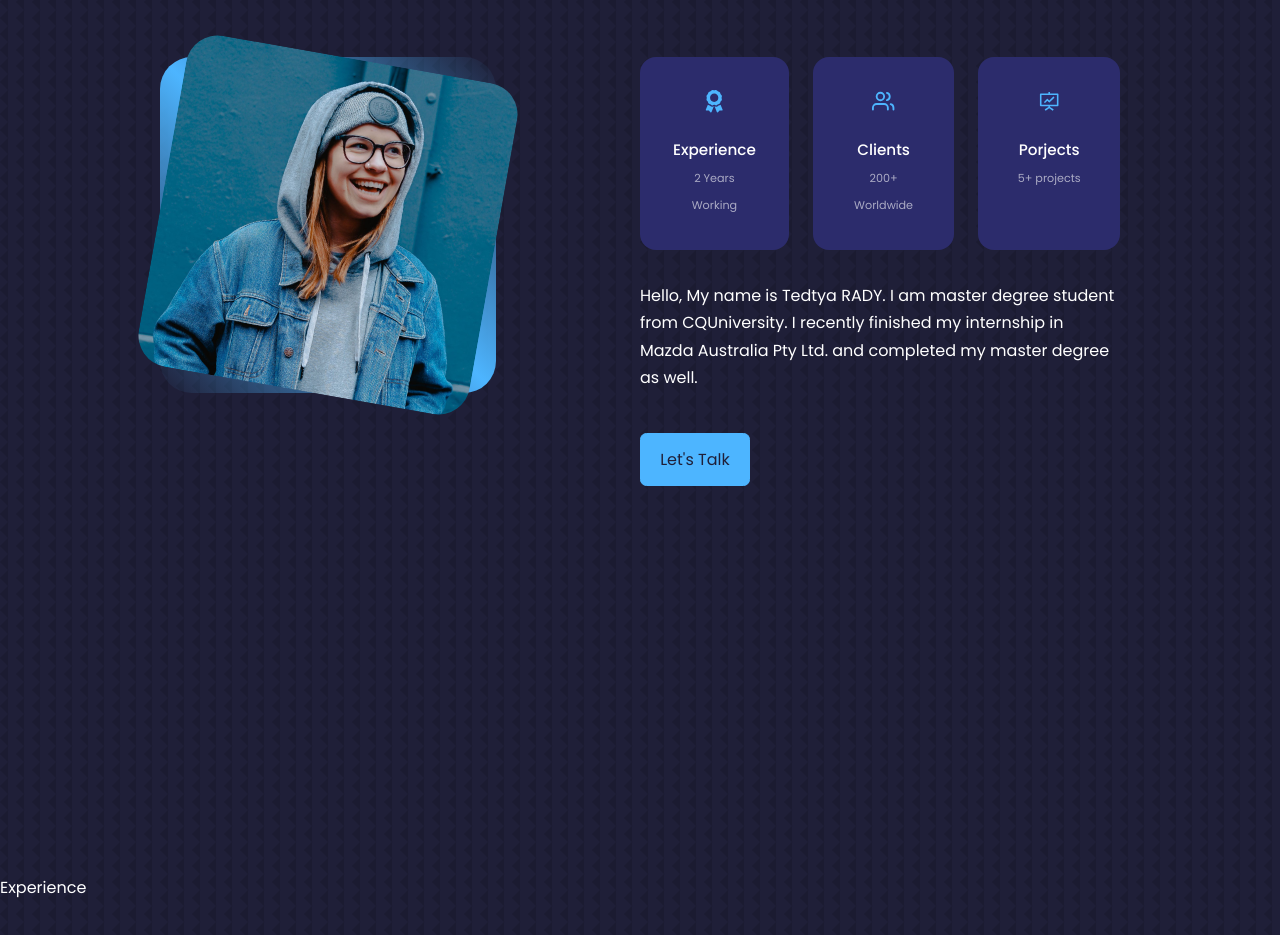
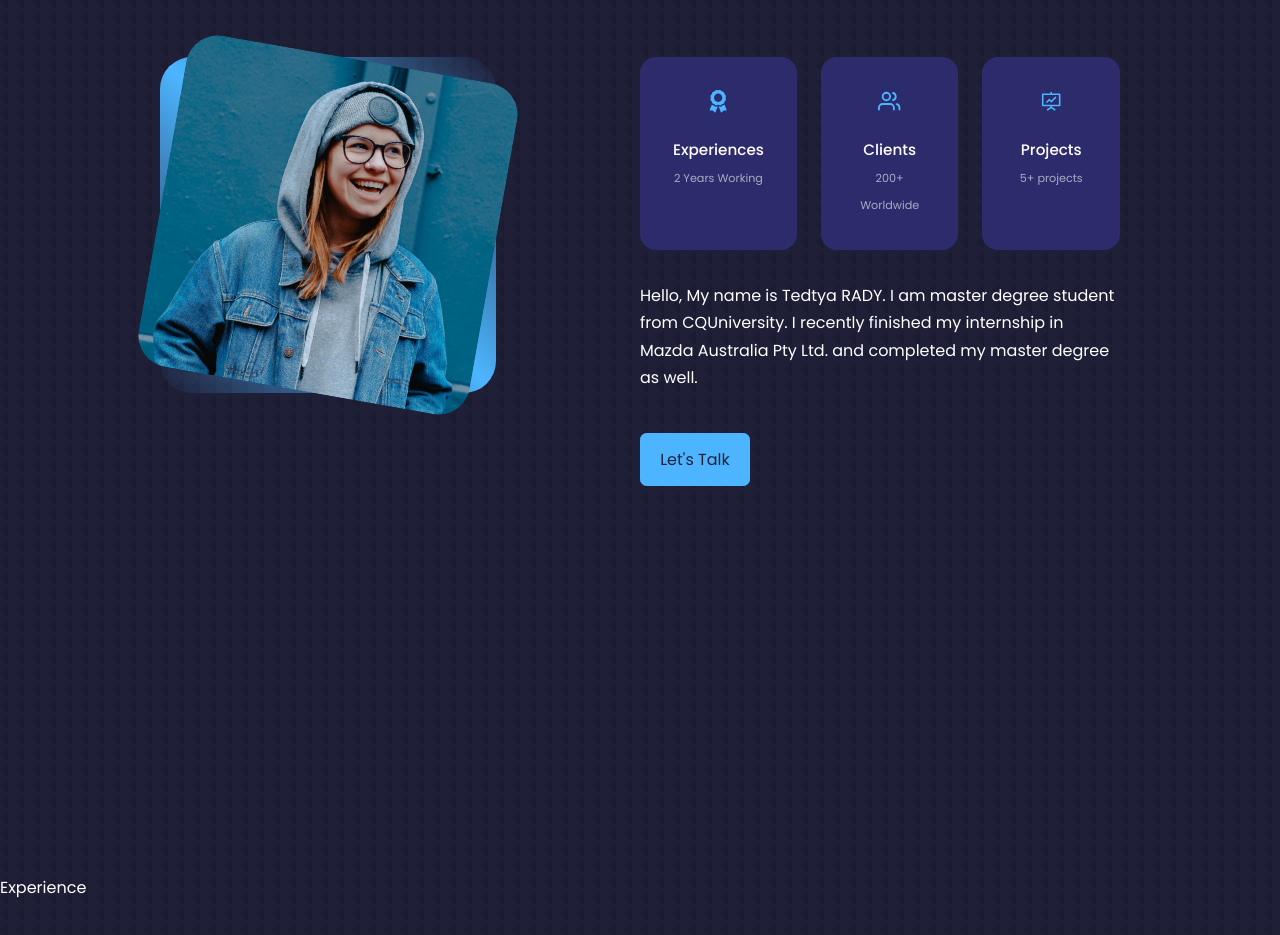
Before and after one commit to RadyTedtya/react-portfolio-website, a React (Create React App) app: page / in a window 1280 px wide. Shown: the part 982-1917 px from the top of the page. Built offline with nearby package versions, Linux system fonts and the light colour scheme.

Commit message:
about component responsive design

```diff
--- a/src/components/about/About.jsx
+++ b/src/components/about/About.jsx
@@ -22,7 +22,7 @@ const About = () => {
                     <div className="about__cards">
                          <article className="about__card">
                              <FaAward className="about__icon"/>
-                            <h5>Experience</h5>
+                            <h5>Experiences</h5>
                             <small>2 Years Working</small>
                          </article>
 
@@ -34,7 +34,7 @@ const About = () => {
 
                          <article className="about__card">
                              <AiOutlineFundProjectionScreen className="about__icon"/>
-                            <h5>Porjects</h5>
+                            <h5>Projects</h5>
                             <small>5+ projects</small>
                          </article>
                     </div>
```
